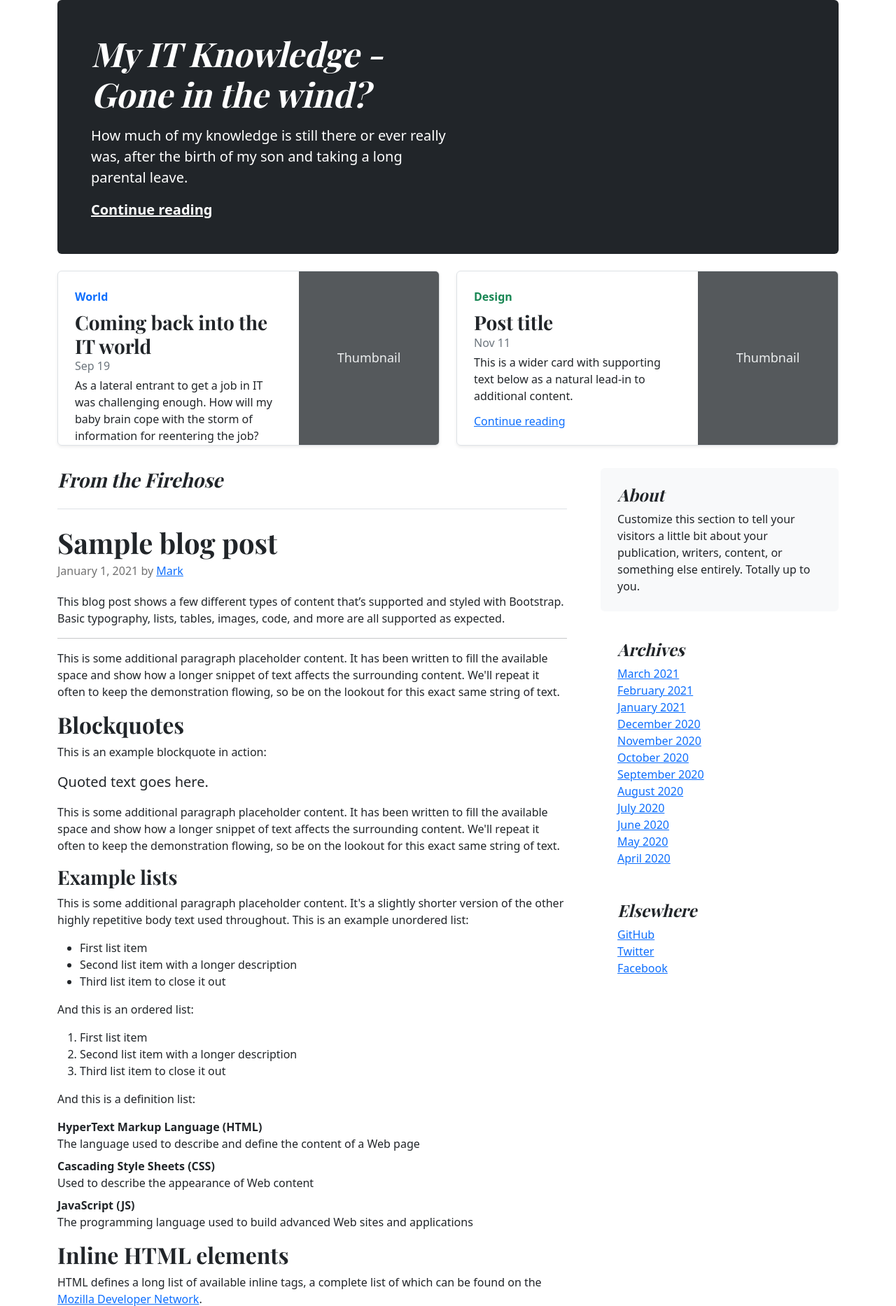
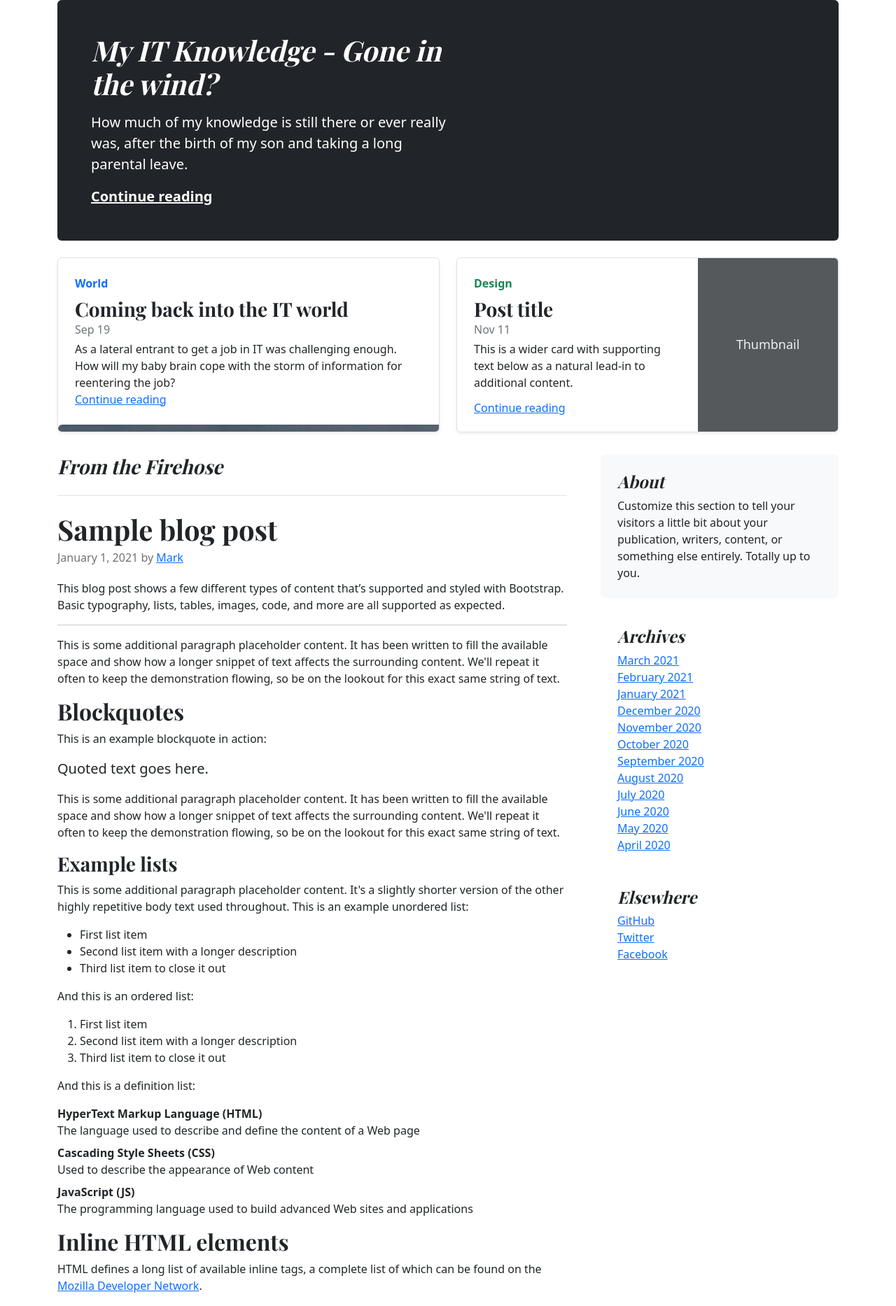
Before and after one commit to Jari92/bootstrap-test, a PHP site: page / in a window 1280 px wide. Shown: the part 69-1936 px from the top of the page at 70% size. Run offline with PHP 8.4, Linux system fonts and the light colour scheme.

Commit message:
display-0 for heading + image

```diff
--- a/index.php
+++ b/index.php
@@ -109,7 +109,7 @@
 <main class="container">
   <div class="p-4 p-md-5 mb-4 rounded text-bg-dark">
     <div class="col-md-6 px-0">
-      <h1 class="display-4 fst-italic">My IT Knowledge - Gone in the wind?</h1>
+      <h1 class="display-0 fst-italic">My IT Knowledge - Gone in the wind?</h1>
       <p class="lead my-3">How much of my knowledge is still there or ever really was, after the birth of my son and taking a long parental leave.</p>
       <p class="lead mb-0"><a href="#" class="text-white fw-bold">Continue reading</a></p>
     </div>
@@ -126,8 +126,8 @@
           <a href="#" class="stretched-link">Continue reading</a>
         </div>
         <div class="col-auto d-none d-lg-block">
-          <!--  img src="../img/Jari_Dark_portal_with_fog_on_mossy_hill_c1a2951d-bfa5-4a27-b8f9-7a63babaef76.png" class="img-fluid" alt="Responsive image"-->
-          <svg class="bd-placeholder-img" width="200" height="250" xmlns="http://www.w3.org/2000/svg" role="img" aria-label="Placeholder: Thumbnail" preserveAspectRatio="xMidYMid slice" focusable="false"><title>Placeholder</title><rect width="100%" height="100%" fill="#55595c"/><text x="50%" y="50%" fill="#eceeef" dy=".3em">Thumbnail</text></svg>
+          <img src="../img/Jari_Dark_portal_with_fog_on_mossy_hill_c1a2951d-bfa5-4a27-b8f9-7a63babaef76.png" class="rounded float-right" alt="Responsive Image">
+          <!-- svg class="bd-placeholder-img" width="200" height="250" xmlns="http://www.w3.org/2000/svg" role="img" aria-label="Placeholder: Thumbnail" preserveAspectRatio="xMidYMid slice" focusable="false"><title>Placeholder</title><rect width="100%" height="100%" fill="#55595c"/><text x="50%" y="50%" fill="#eceeef" dy=".3em">Thumbnail</text></svg-->
 
         </div>
       </div>
```
